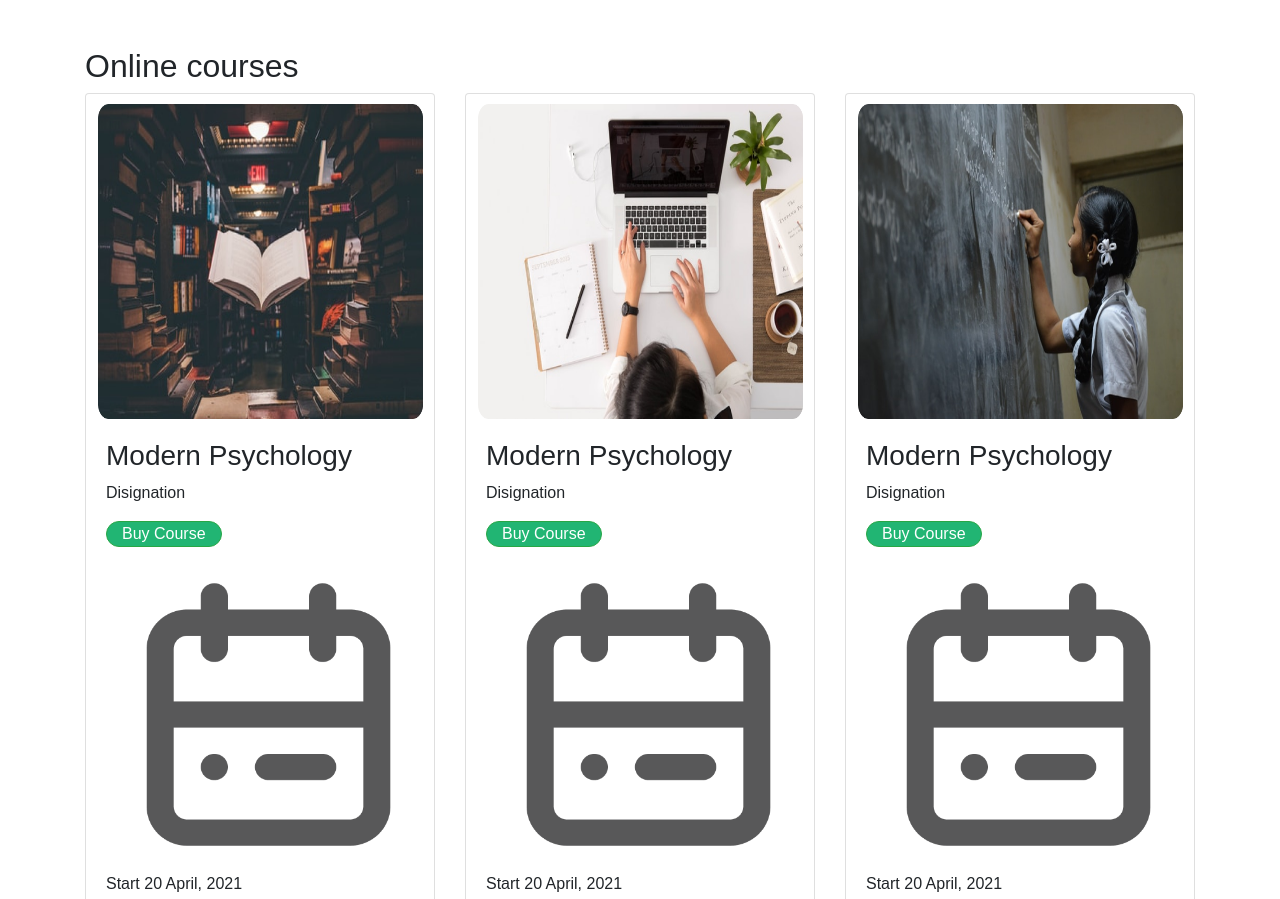
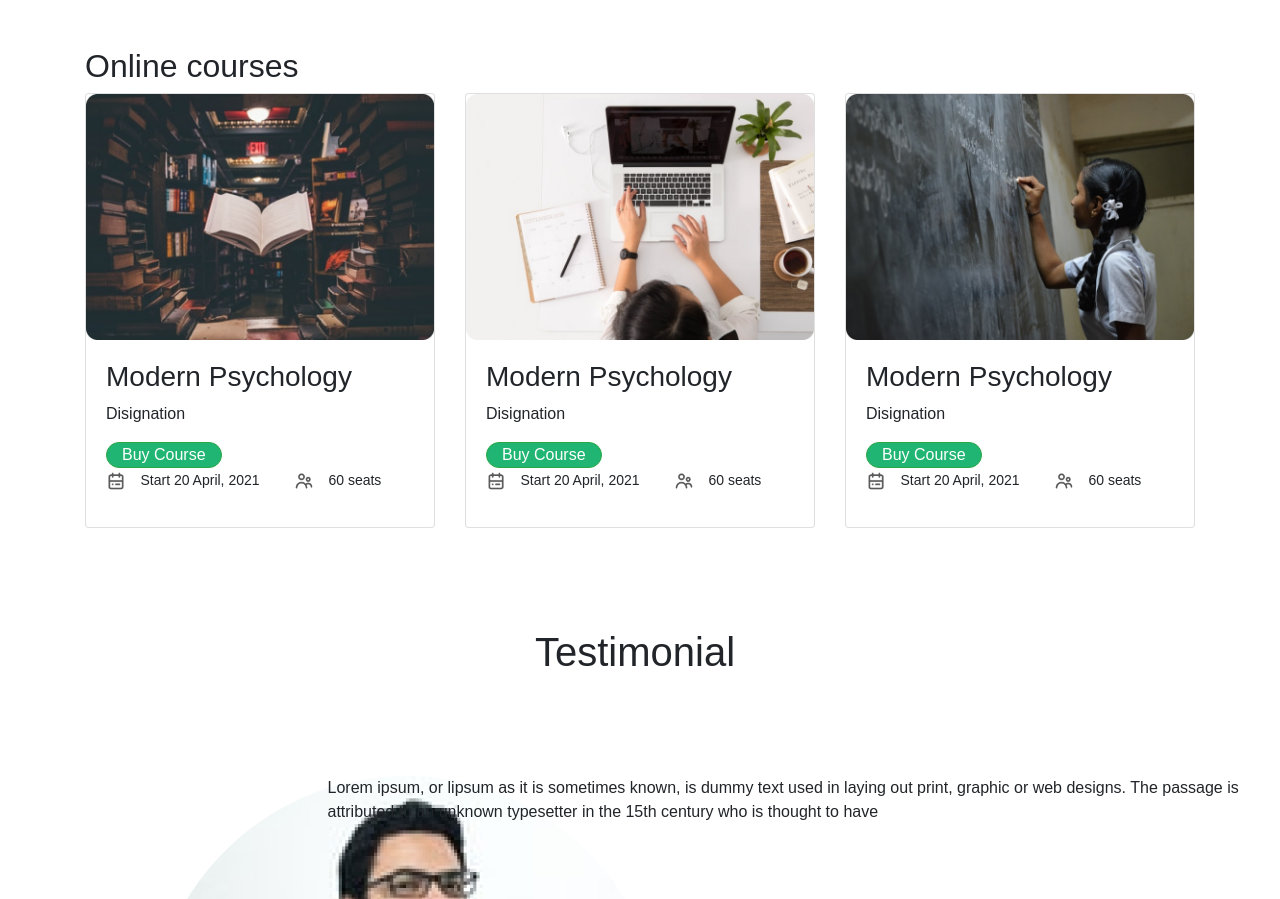
Before and after one commit to imamhossaingpd/E-school, a plain HTML site: page index.html in a window 1280 px wide. Shown: the part 760-1659 px from the top of the page. Drawn offline with nearby package versions, Linux system fonts and the light colour scheme.

Commit message:
Css add done

```diff
--- a/style.css
+++ b/style.css
@@ -1,30 +1,32 @@
-.logo{
-width: 150px;
-height: 50px;
+.logo {
+    width: 150px;
+    height: 50px;
 }
-body{
+
+body {
     font-family: 'Fira Sans', sans-serif;
 }
 
-.btn-success{
+.btn-success {
     border-radius: 50px;
-    padding:0px 15px;
+    padding: 0px 15px;
     background-color: #21B573;
-
 }
 
-
-.bg-color{
+.bg-color {
     background-color: #f0fff0;
 }
-.body-img{
-    height:300px;
-    width:500px;
+
+.body-img {
+    height: 300px;
+    width: 500px;
 }
-.header-font{
+
+.header-font {
     color: green;
 }
-.red-font{
+
+.red-font {
     color: red;
 }
 
@@ -59,29 +61,33 @@ body{
     line-height: 36px;
     font-weight: 500;
 }
-.about-font{
+
+.about-font {
     text-align: center;
-    margin:100px 10px 100px 0px;
+    margin: 100px 10px 100px 0px;
 }
 
-
-.last-img{
+.last-img {
     margin-left: 150px;
 }
-.card img{
-    width:325px;
-    height:315px;
-    margin: 0 auto;
-    margin-top: 10px;
 
-}
-.last-bg{
-    background-color:#282531;
+footer {
+    background-color: #282531;
     color: white;
     margin-top: 100px;
     padding: 30px 20px;
 }
 
-.icon{
-    height: 25px;
+.courses .icon {
+    height: 20px;
 }
+
+.courses .small-dtl p {
+    display: inline-block;
+    font-size: 14px;
+    margin-left: 10px;
+}
+
+.courses .small-dtl .icon-people {
+    margin-left: 30px;
+}
```
